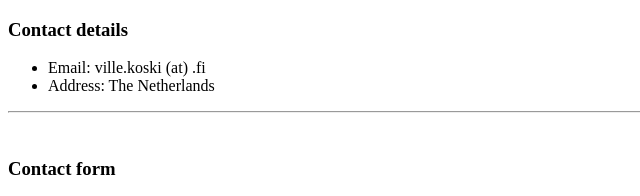
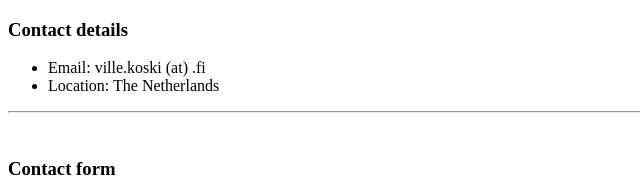
Before and after one commit to vtkkoski/cv, a plain HTML site: page contactdetails.html in a window 1280 px wide. Shown: the top 196 px of the page, 0-640 px from the left. Drawn offline with Linux system fonts and the light colour scheme.

Commit message:
Update contactdetails.html

```diff
--- a/contactdetails.html
+++ b/contactdetails.html
@@ -18,7 +18,7 @@
         <h3>Contact details</h3>
         <ul>
             <li>Email: ville.koski (at) .fi</li>
-            <li>Address: The Netherlands</li>
+            <li>Location: The Netherlands</li>
         </ul>
         <hr>
         <br>
```
